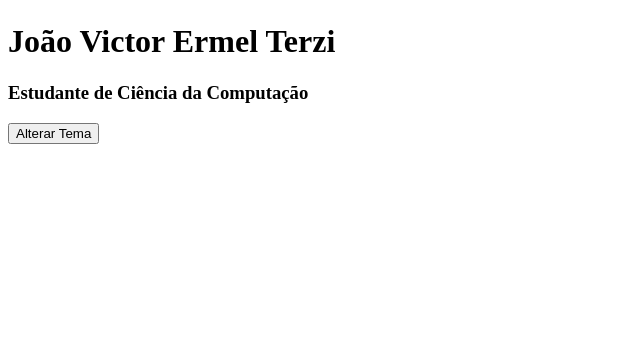
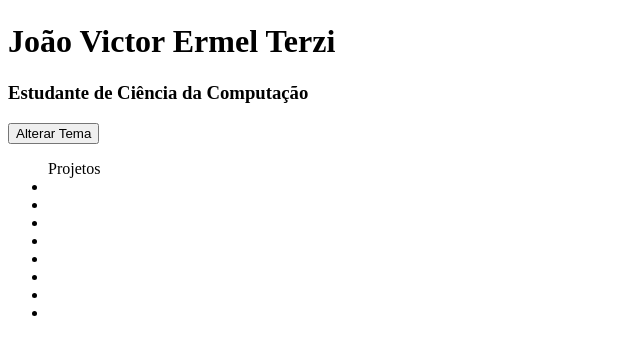
Before and after one commit to jermelterzi/CartaoDeVisita, a plain HTML site: page index.html in a window 1280 px wide. Shown: the part 310-664 px from the top of the page, without its empty margins (0-640 px from the left). Drawn offline with Linux system fonts and the light colour scheme.

Commit message:
Adicionando uma nova div para o fundo e estruturando a div main

```diff
--- a/index.html
+++ b/index.html
@@ -1,5 +1,6 @@
 <!DOCTYPE html>
 <html lang="pt-BR">
+
 <head>
     <meta charset="UTF-8">
     <meta http-equiv="X-UA-Compatible" content="IE=edge">
@@ -7,18 +8,35 @@
     <title>Cartão de Visitas - Imersão DEV Alura</title>
     <link rel="stylesheet" href="./style.css">
 </head>
+
 <body>
-   <header class = "cabecalho">
-       <div class = "perfil">
-           <img src = "https://github.com/jermelterzi.png" class = "foto-perfil">
-           <div class = "titutlo">
+    <div class="fundo">
+        <header class="cabecalho">
+            <div class="perfil">
+                <img src="https://github.com/jermelterzi.png" class="foto-perfil">
+                <div class="titutlo">
                     <h1>João Victor Ermel Terzi</h1>
                     <h3>Estudante de Ciência da Computação</h3>
                 </div>
-           <div class = "tema">
-               <button onclick = "mudaTema()">Alterar Tema</button>
+                <div class="tema">
+                    <button onclick="mudaTema()">Alterar Tema</button>
                 </div>
             </div>
         </header>
+        <main class="projetos">
+            <ul>
+                <div class="projetos-titulo">Projetos</div>
+                <li></li>
+                <li></li>
+                <li></li>
+                <li></li>
+                <li></li>
+                <li></li>
+                <li></li>
+                <li></li>
+            </ul>
+        </main>
+    </div>
 </body>
+
 </html>
```
Lines whose indentation alone changed are shown as unchanged.
